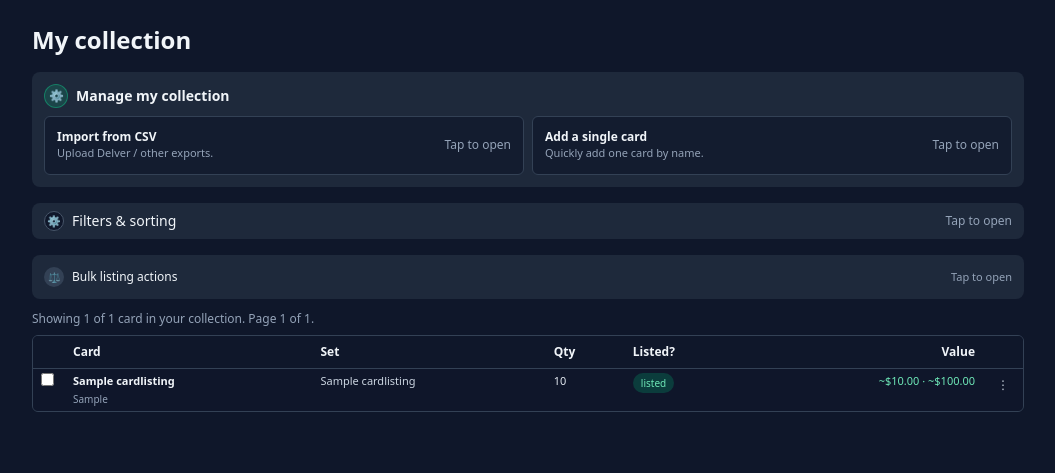
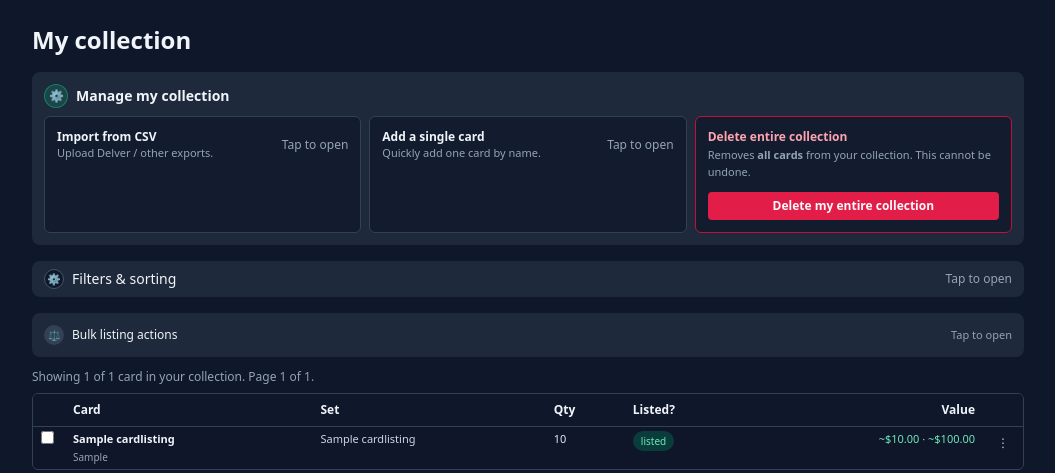
Before and after one commit to David2837/mtg-friends-trades, a FastAPI app: page /collection in a window 1280 px wide. Shown: the part 53-526 px from the top of the page, without its empty margins (112-1167 px from the left). Run offline with FastAPI, Linux system fonts and the light colour scheme; the visitor is signed in with stand-in values (Sample User, id 1); tables that the repository leaves empty hold one stand-in row (values such as "Sample post"); some libraries are stand-ins or nearby versions.

Commit message:
Delete colletion feature

```diff
--- a/app/main.py
+++ b/app/main.py
@@ -1460,6 +1460,24 @@ def delete_collection_card(
     qs = urllib.parse.urlencode(params)
     return RedirectResponse(url="/collection?" + qs, status_code=302)
 
+@app.post("/collection/clear")
+def clear_collection(
+    request: Request,
+    current_user: User = Depends(login_required),
+    session: Session = Depends(get_session),
+):
+    # delete ALL cards in this user's collection
+    session.exec(
+        delete(CardListing).where(CardListing.owner_id == current_user.id)
+    )
+    session.commit()
+
+    # show a banner on /collection afterwards
+    return RedirectResponse(
+        url="/collection?collection_cleared=1",
+        status_code=302,
+    )
+
 
 
 # Browse & matches
--- a/app/templates/collection.html
+++ b/app/templates/collection.html
@@ -83,6 +83,15 @@
   </div>
 {% endif %}
 
+{% if request.query_params.get('collection_cleared') %}
+  <div class="mb-3 text-xs rounded bg-rose-900/70 border border-rose-600/70 px-3 py-2">
+    <span class="text-rose-50">
+      Your entire collection has been deleted.
+    </span>
+  </div>
+{% endif %}
+
+
 
 {% if request.query_params.get('added_new') %}
   <div class="mb-3 text-xs rounded bg-emerald-900/70 border border-emerald-600/60 px-3 py-2">
@@ -104,7 +113,7 @@
     Manage my collection
   </h2>
 
-  <div class="grid gap-2 sm:grid-cols-2">
+  <div class="grid gap-2 sm:grid-cols-3">
     {# Tile: Import CSV #}
     <div class="bg-slate-900/70 rounded-md border border-slate-700 p-3">
       <button type="button"
@@ -200,6 +209,28 @@
         </form>
       </div>
     </div>
+    {# Tile: Delete whole collection #}
+    <div class="bg-slate-900/70 rounded-md border border-rose-700 p-3">
+      <div class="flex items-start justify-between">
+        <div>
+          <div class="text-xs font-semibold text-rose-300">Delete entire collection</div>
+          <div class="text-[11px] text-slate-400 mt-0.5">
+            Removes <strong>all cards</strong> from your collection. This cannot be undone.
+          </div>
+        </div>
+      </div>
+
+      <form method="post"
+            action="/collection/clear"
+            class="mt-3"
+            onsubmit="return confirm('Are you sure you want to delete your entire collection? This cannot be undone.');">
+        <button type="submit"
+                class="w-full px-3 py-1.5 rounded bg-rose-600 hover:bg-rose-500 text-slate-50 text-xs font-semibold">
+          Delete my entire collection
+        </button>
+      </form>
+    </div>
+
   </div>
 </section>
 
```
